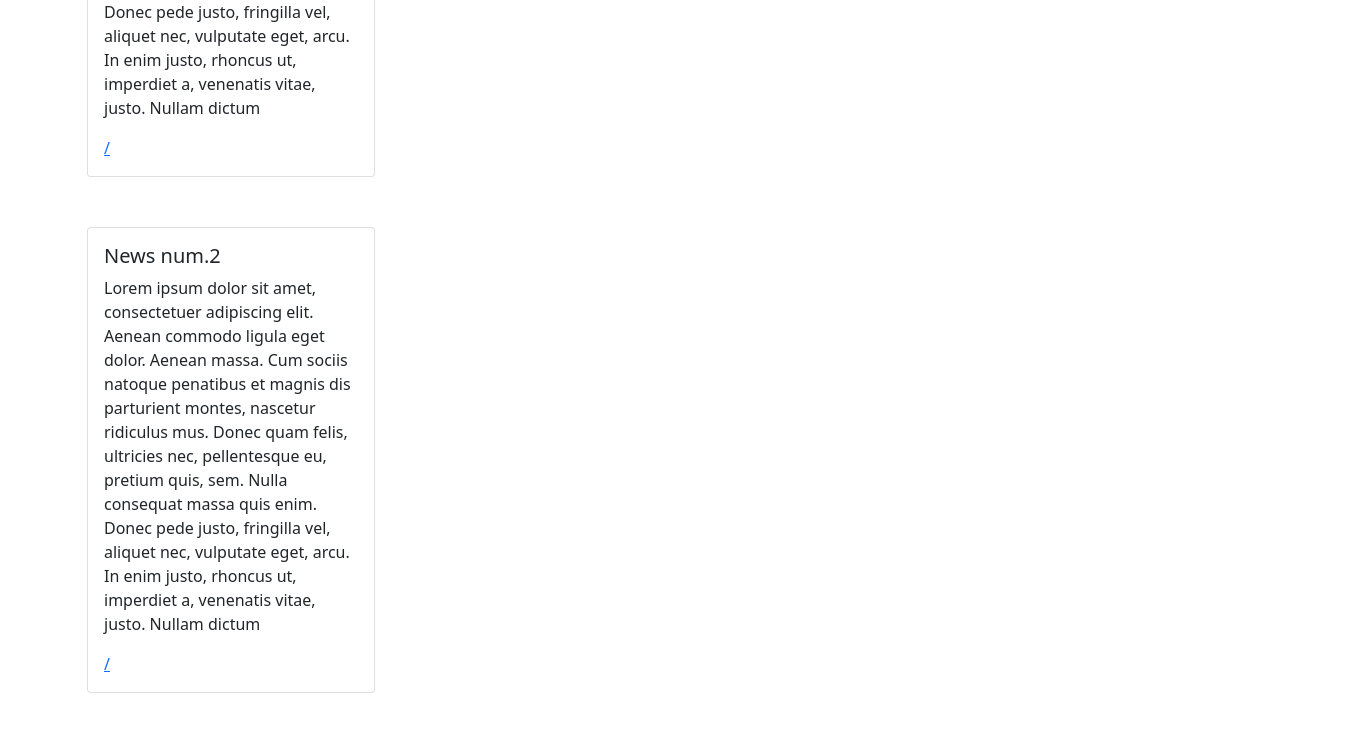
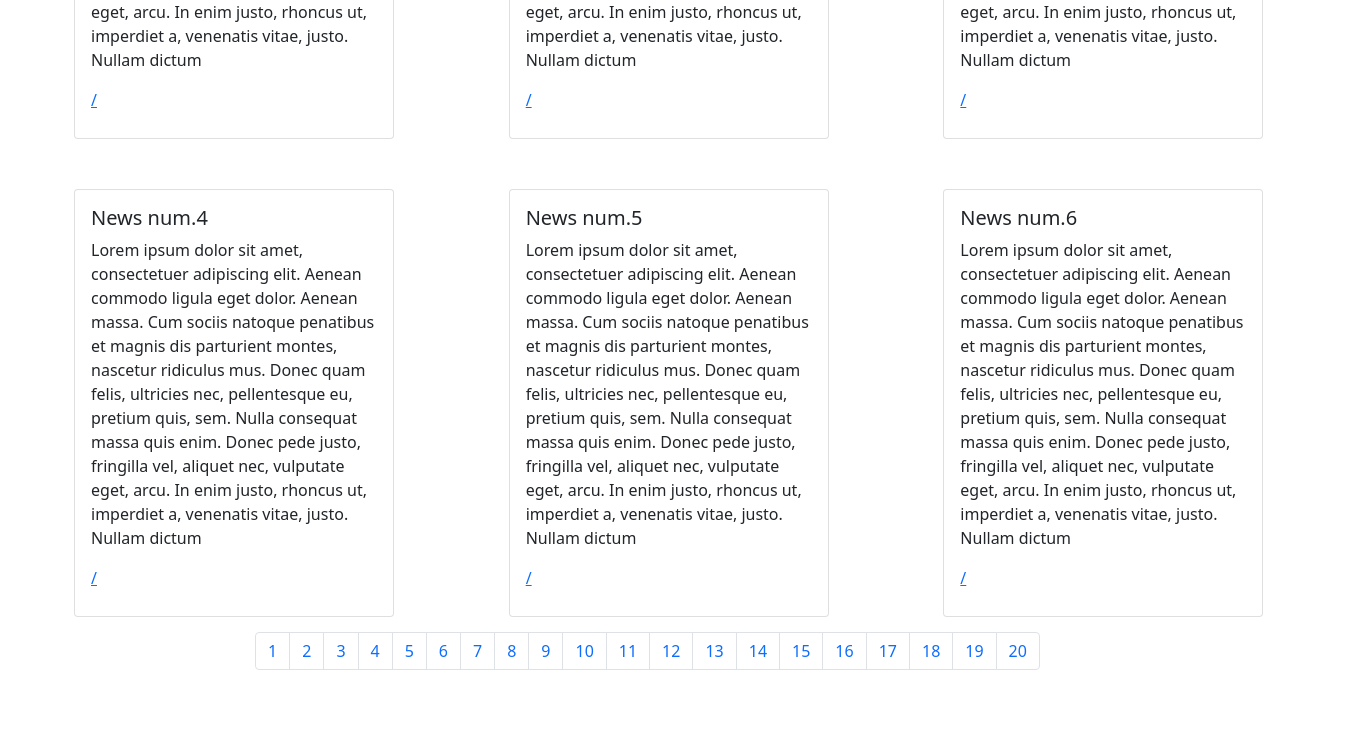
Before and after one commit to certified-juniors/besthack-2022-final, a React (Create React App) app in the folder frontend/: page / in a window 1280 px wide. Shown: the part 400-1141 px from the top of the page, 1355 px wide, since content can reach past the window. After the commit the page ends 1085 px from the top, so only its background shows below. Built offline with nearby package versions, Linux system fonts and the light colour scheme; the HTML template or start-up script is replaced by a standard one.

Commit message:
working news

```diff
--- a/frontend/src/Components/Tabs/NewsList.jsx
+++ b/frontend/src/Components/Tabs/NewsList.jsx
@@ -1,14 +1,28 @@
 import React from 'react';
-import {Button, Container, Card} from "react-bootstrap";
+import {Button, Container, Card, Col, Row, Pagination} from "react-bootstrap";
 import News from "./News";
 
 const NewsList = (massNews) => {
+
+    let items = [];
+    for (let number = 1; number <= 20; number++) {
+        items.push(
+            <Pagination.Item key={number}>
+                {number}
+            </Pagination.Item>,
+        );
+    }
+
     return (
         <>
+            <Row className="justify-content-md-center">
+
                 {massNews.myNews.map(myNews => (
-                <Container fluid style = {{marginTop: '50px', marginLeft: '75px'}}>
-                    <Card style = {{width: '18em'}}>
-                        <Card.Body>
+
+                    <Col sm = "4">
+                        <Container fluid style = {{marginTop: '50px', marginLeft: '50px'}}>
+                            <Card style = {{width: '20em'}}>
+                                <Card.Body style = {{marginBottom: '10px'}}>
                                     <Card.Title>
                                         {myNews.title}
                                     </Card.Title>
@@ -21,8 +35,12 @@ const NewsList = (massNews) => {
                                 </Card.Body>
                             </Card>
                         </Container>
-                ))
+                    </Col>))
                 }
+            </Row>
+            <Pagination className="justify-content-md-center" style = {{marginTop: '15px', marginLeft: '15px', marginBottom: '15px'}}>
+                {items}
+            </Pagination>
         </>
     )
 }
```
Lines whose indentation alone changed are shown as unchanged.
